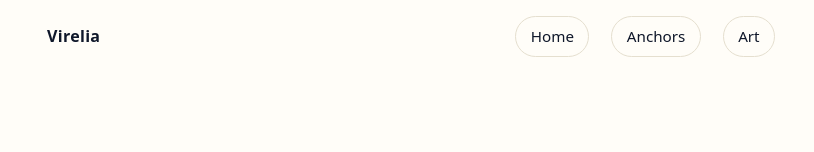
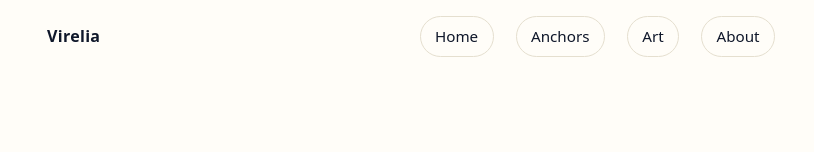
Before and after one commit to jessewilliams37/virelia-site, an Astro site: page / in a window 1280 px wide. Shown: the top 152 px of the page, without its empty margins (225-1039 px from the left). Built offline with nearby package versions, Linux system fonts and the light colour scheme; Astro itself is replaced by a stand-in of ours.

Commit message:
Update index.astro

```diff
--- a/src/pages/index.astro
+++ b/src/pages/index.astro
@@ -23,6 +23,7 @@ const title = "Virelia — The Confluence";
         <a href="/" class="btn">Home</a>
         <a href="/anchors" class="btn">Anchors</a>
         <a href="/art" class="btn">Art</a>
+        <a href="/about" class="btn">About</a>
       </nav>
     </header>
     <main class="wrap">
```
